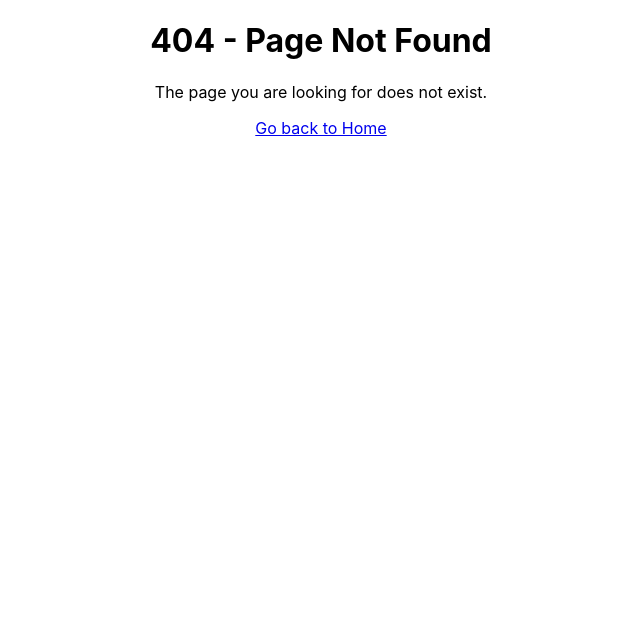
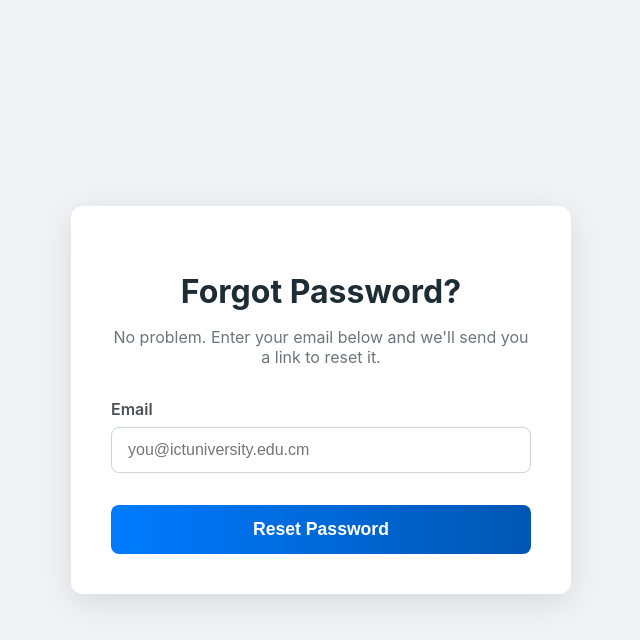
Before and after one commit to juanvictorqwerty/FinanceClear, a React (Create React App) app in the folder frontend/: page /forgot-password in a window 1280 px wide. Before the commit this address had no page. Shown: the top 640 px of the page, without its empty margins (319-959 px from the left). Built offline with nearby package versions, Linux system fonts and the light colour scheme.

Commit message:
style the forgot password page

```diff
--- a/frontend/src/App.js
+++ b/frontend/src/App.js
@@ -8,6 +8,7 @@ import 'react-toastify/dist/ReactToastify.css';
 // Lazy load all components
 const LoginScreen = lazy(() => import('./pages/loginScreen'));
 const SignInScreen = lazy(() => import('./pages/signInScreen'));
+const ForgotPassword = lazy(() => import('./pages/forgotPassword'));
 const NotFound = lazy(() => import('./pages/page_not_found'));
 const Admin = lazy(() => import('./pages/ADMIN'));
 const UserHomeScreen = lazy(() => import('./pages/userHomeScreen'));
@@ -54,6 +55,7 @@ function App() {
               <Route path="/signIn" element={<SignInScreen />} />
               <Route path="/admin-signIn" element={<AdminSignInScreen />} />
               <Route path="/admin-login" element={<AdminLoginScreen />} />
+              <Route path="/forgot-password" element={<ForgotPassword />} />
 
               {/* Protected User Routes */}
               <Route path="/Home" element={<UserProtectedRoute><UserHomeScreen /></UserProtectedRoute>} />
--- /dev/null
+++ b/frontend/src/pages/forgotPassword.css
@@ -0,0 +1,87 @@
+/* General container to center the form on the page */
+.login-container {
+    display: flex;
+    align-items: center;
+    justify-content: center;
+    min-height: 100vh;
+    background-color: #f0f2f5;
+    font-family: -apple-system, BlinkMacSystemFont, 'Segoe UI', Roboto, 'Helvetica Neue', Arial, sans-serif;
+}
+
+/* The main content box/card for the form */
+.login-content {
+    background: #ffffff;
+    padding: 2.5rem;
+    border-radius: 12px;
+    box-shadow: 0 8px 32px rgba(0, 0, 0, 0.1);
+    width: 100%;
+    max-width: 420px;
+    text-align: center;
+}
+
+/* Title styling */
+.login-content h2 {
+    font-size: 2rem;
+    font-weight: 700;
+    color: #1d2d35;
+    margin-bottom: 0.75rem;
+}
+
+/* Subtitle styling for user guidance */
+.login-content .subtitle {
+    color: #6c757d;
+    margin-bottom: 2rem;
+}
+
+/* Spacing for form groups */
+.form-group {
+    margin-bottom: 1.5rem;
+    text-align: left;
+}
+
+/* Label styling */
+.form-group label {
+    display: block;
+    margin-bottom: 0.5rem;
+    font-weight: 600;
+    color: #495057;
+}
+
+/* Input field styling */
+.form-group input {
+    width: 100%;
+    padding: 0.8rem 1rem;
+    border: 1px solid #ced4da;
+    border-radius: 8px;
+    font-size: 1rem;
+    box-sizing: border-box; /* Ensures padding doesn't affect width */
+    transition: border-color 0.2s, box-shadow 0.2s;
+}
+
+/* Focus state for the input field */
+.form-group input:focus {
+    outline: none;
+    border-color: #007bff;
+    box-shadow: 0 0 0 4px rgba(0, 123, 255, 0.15);
+}
+
+/* Submit button styling */
+.login-content button {
+    width: 100%;
+    padding: 0.9rem;
+    border: none;
+    border-radius: 8px;
+    background: linear-gradient(90deg, #007bff, #0056b3);
+    color: white;
+    font-size: 1.1rem;
+    font-weight: 600;
+    cursor: pointer;
+    transition: transform 0.2s, box-shadow 0.2s;
+    margin-top: 0.5rem;
+}
+
+/* Hover effect for the button */
+.login-content button:hover {
+    transform: translateY(-2px);
+    box-shadow: 0 4px 15px rgba(0, 123, 255, 0.3);
+}
--- /dev/null
+++ b/frontend/src/pages/forgotPassword.jsx
@@ -0,0 +1,22 @@
+import React from "react";
+import "./forgotPassword.css"; // Import the CSS file
+
+function ForgotPassword() {
+    return (
+        <div className="login-container">
+            <div className="login-content">
+                <h2>Forgot Password?</h2>
+                <p className="subtitle">No problem. Enter your email below and we'll send you a link to reset it.</p>
+                <form>
+                    <div className="form-group">
+                        <label htmlFor="email">Email</label>
+                        <input type="email" id="email" name="email" placeholder="you@ictuniversity.edu.cm" required />
+                    </div>
+                    <button type="submit">Reset Password</button>
+                </form>
+            </div>
+        </div>
+    )
+}
+
+export default ForgotPassword;
--- a/frontend/src/pages/loginScreen.css
+++ b/frontend/src/pages/loginScreen.css
@@ -118,6 +118,24 @@ body {
     height: 40px;
     animation: spin 1s linear infinite;
 }
+/* === Forgot Password Link === */
+.forgot-password-link {
+  text-align: right;
+  margin-top: -10px; /* Pulls the link up slightly */
+  margin-bottom: 20px; /* Adds space above the login button */
+}
+
+.forgot-password-link a {
+  color: #f8f7f7;
+  font-size: 0.9em;
+  text-decoration: none; /* Remove underline by default */
+  transition: color 0.3s ease;
+}
+
+.forgot-password-link a:hover {
+  color: #03dcfe;
+  text-decoration: underline; /* Add underline on hover */
+}
 
 @keyframes spin {
     0% { transform: rotate(0deg); }
--- a/frontend/src/pages/loginScreen.jsx
+++ b/frontend/src/pages/loginScreen.jsx
@@ -132,6 +132,10 @@ const LoginScreen = () => {
                     <FaLock className="icon" />
                 </div>
 
+                <div className="forgot-password-link">
+                    <Link to="/forgot-password">Forgot Password?</Link>
+                </div>
+
                 <button type="submit" className="btn">Login</button>
                 <div className="register-link">
                     <p>Or <Link to="/signIn">Register</Link></p>
```
